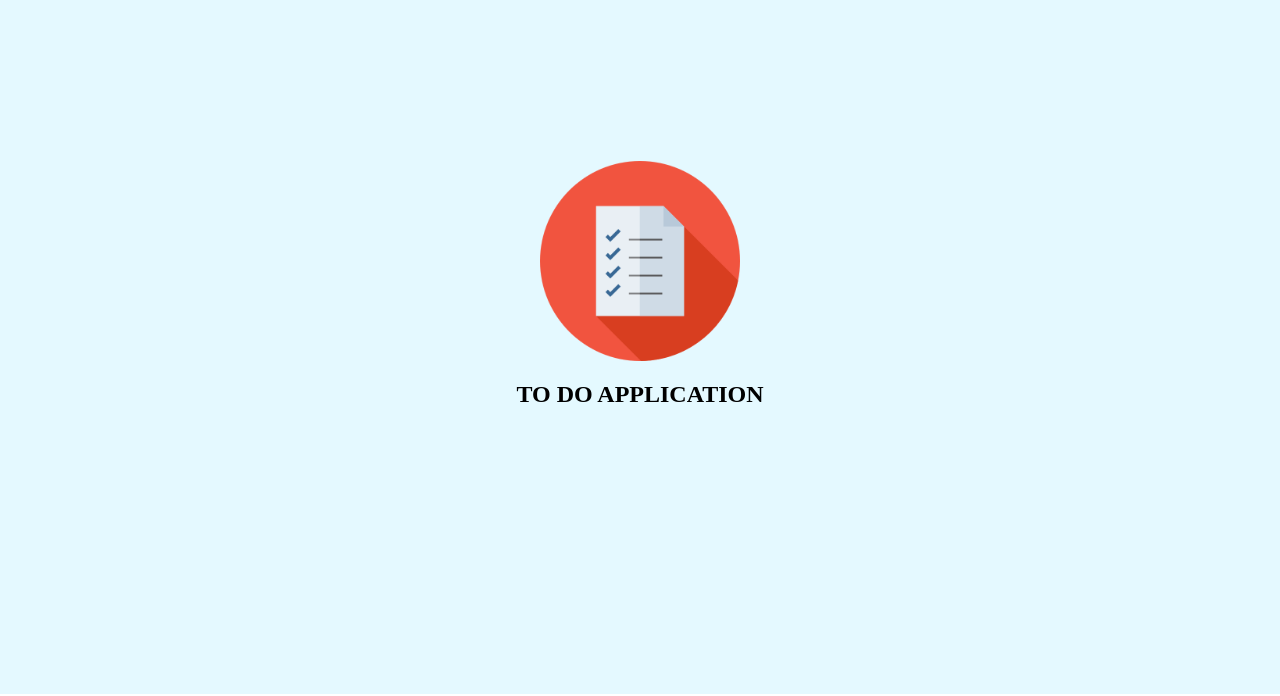
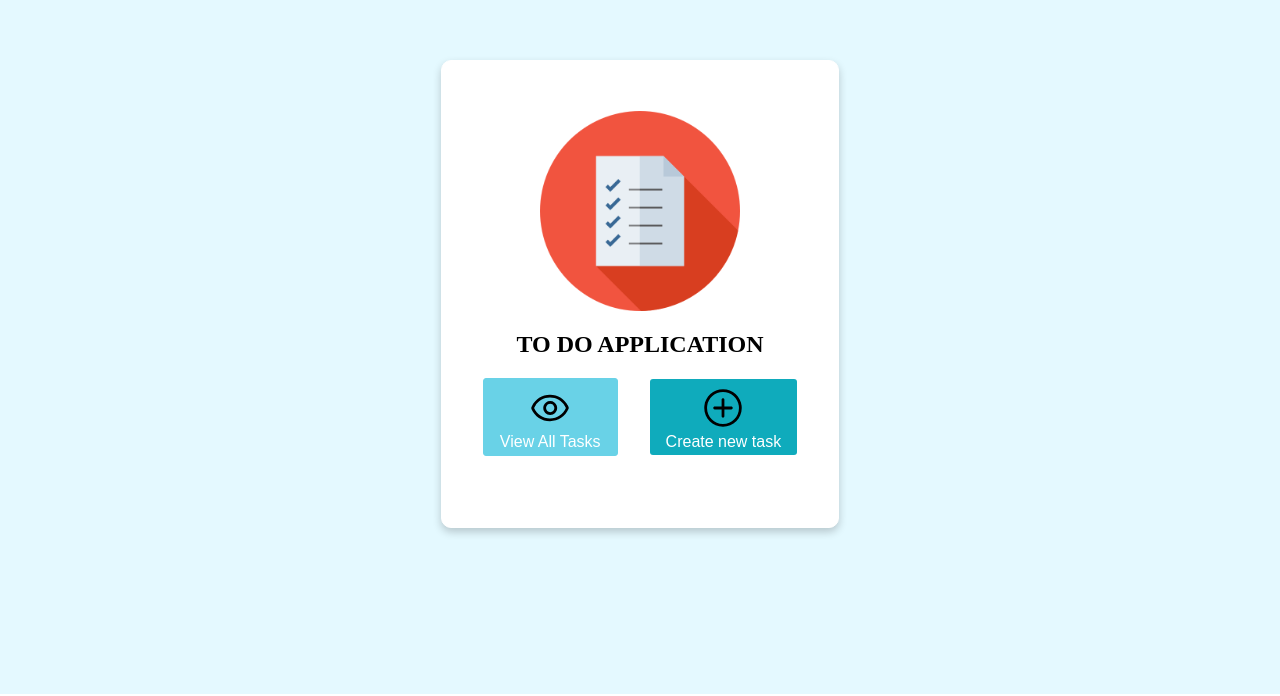
Before and after one commit to ironhackbcn/challenge-todo-app, a React (Create React App) app: page / in a window 1280 px wide. Shown: the part 104-800 px from the top of the page. Built offline with nearby package versions, Linux system fonts and the light colour scheme; a web font is replaced by a local one.

Commit message:
Create home page button

```diff
--- /dev/null
+++ b/src/components/SectionButtons.js
@@ -0,0 +1,39 @@
+
+import React, { Component } from 'react';
+import { Link } from 'react-router-dom';
+
+import { Button } from '../styles/elements'
+import { ContainerButtons } from '../styles/elements'
+
+/*---- Section Buttons ----- */
+import taskicon from '../images/view.svg';
+import createIcon from '../images/add_circle.svg';
+
+
+export class SectionButtons extends Component {
+    render() {
+        return (
+            <div>
+            <ContainerButtons>
+
+            <Link to="/mytasks">
+              <Button>
+              <img src={ taskicon } alt= "user" width= "50" />
+              View All Tasks
+             </Button>
+            </Link>
+            <br />
+            <Link to="/mysigns">
+              {' '}
+              <Button primary>
+              <img src={ createIcon } alt= "create-task" width= "50" />
+              Create new task
+              </Button>
+            </Link>
+            </ContainerButtons>
+            </div>
+        )
+    }
+}
+
+export default SectionButtons
--- a/src/pages/Home.js
+++ b/src/pages/Home.js
@@ -1,23 +1,21 @@
 import React, { Component } from 'react';
 import logo from './../images/tramitessencillos.png';
 
-// import {HomeContainer} from '../styles/global';
-// import SectionButtons from "../components/SectionButtons";
-
-
+import { HomeContainer } from '../styles/global';
+import SectionButtons from "./../components/SectionButtons";
 
 export default class Home extends Component {
     render() {
         return (
-        <div>
-        {/* // <HomeContainer> */}
+
+        <HomeContainer>
         <article>
         <a href="/"><img src={logo} alt="logo" width="200px" align="middle"/></a>
         <h1>TO DO APPLICATION</h1>
-        {/* <SectionButtons />   */}
+        <SectionButtons />
         </article>
-        {/* // </HomeContainer>  */}
-        </div>
+        </HomeContainer>
+
         )
     }
 }
--- a/src/styles/elements.js
+++ b/src/styles/elements.js
@@ -0,0 +1,46 @@
+import styled, {css} from 'styled-components'
+
+
+export const ContainerButtons = styled.div
+`
+background: transparent;
+margin-top:-20px;
+padding: 5px 0px;
+display: flex;
+flex-direction: row;
+justify-content: center;
+align-items: center;
+text-align:center;
+a {
+  text-decoration: none;
+}
+`
+
+export const Button = styled.button
+`
+display: flex;
+flex-direction: column;
+justify-items: center;
+align-items: center;
+text-align: center;
+background: #69D2E7;
+font-size: 16px;
+border: solid 1px #69D2E7 ;
+border-radius: 3px;
+color: white;
+margin: 1em 1em;
+padding: 0.25em 1em;
+a  {
+    text-decoration: none;
+    color: white;
+  }
+${props => props.primary && css`
+border: none;
+background: #0fabbc;
+color: white;
+`}
+${props => props.secondary && css`
+border: none;
+background: #EF835F;
+color: white;
+`}`;
--- a/src/styles/global.js
+++ b/src/styles/global.js
@@ -23,3 +23,21 @@ p {
   font-family: 'Open Sans', sans-serif;
 }
 `
+
+export const HomeContainer = styled.div`
+height: 100vh;
+display: flex;
+flex-direction: column;
+justify-content: center;
+align-items: center;
+text-align:center;
+
+article {
+background: white;
+border: solid 1px white;
+border-radius: 10px;
+box-shadow: 0 4px 8px 0 rgba(0,0,0,0.2);
+transition: 0.3s;
+padding: 50px 25px;
+}
+`
```
Also changed, not shown: src/images/add_circle.svg (added), src/images/view.svg (added).
